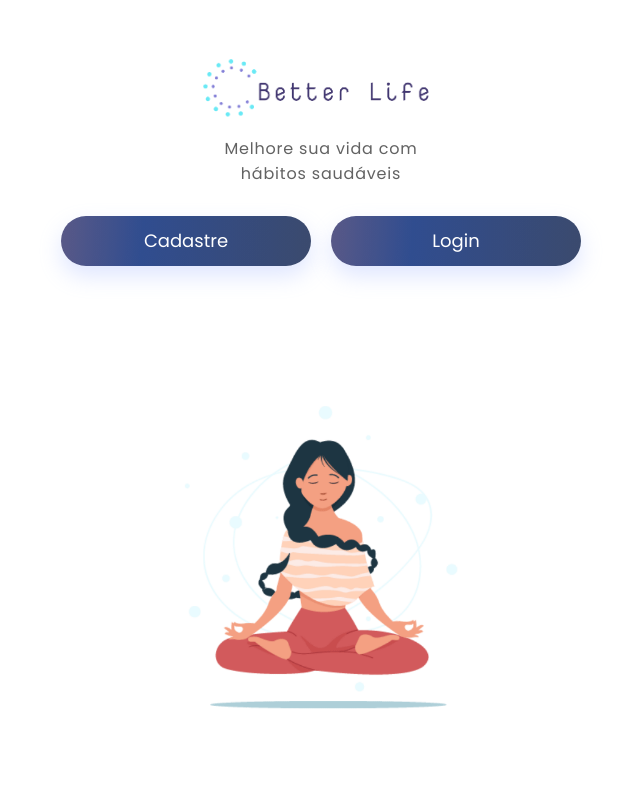
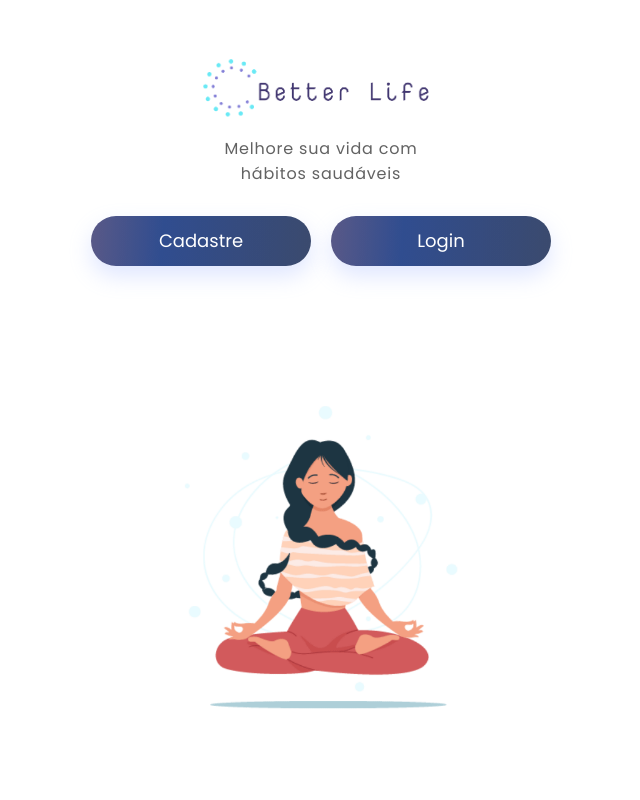
Before and after one commit to ManoelaCunha/better-life-app, a React (Create React App) app: page / in a window 1280 px wide. Shown: the top 800 px of the page, without its empty margins (319-959 px from the left). Built offline with nearby package versions, Linux system fonts and the light colour scheme; no server answers.

Commit message:
fix(components): code update

```diff
--- a/src/components/Button/style.js
+++ b/src/components/Button/style.js
@@ -22,21 +22,20 @@ export const ButtonContainer = styled.div`
       border-radius: 5px;
       transition: ease all 0.3s;
     }
-
   }
 
   @media screen and (min-width: 500px) {
     button {
       height: 50px;
-      width: ${(props) => (props.smaller ? "50px" : "250px")};
+      width: ${(props) => (props.smaller ? "50px" : "220px")};
     }
   }
   .disabledButton {
-      width: 130px;
-      height: 30px;
-      background: #dfe6e9;
-      color: #495c89;
-    };
+    width: 130px;
+    height: 30px;
+    background: #dfe6e9;
+    color: #495c89;
+  }
 
   .disabledButton:hover {
     border-radius: 30px;
```
